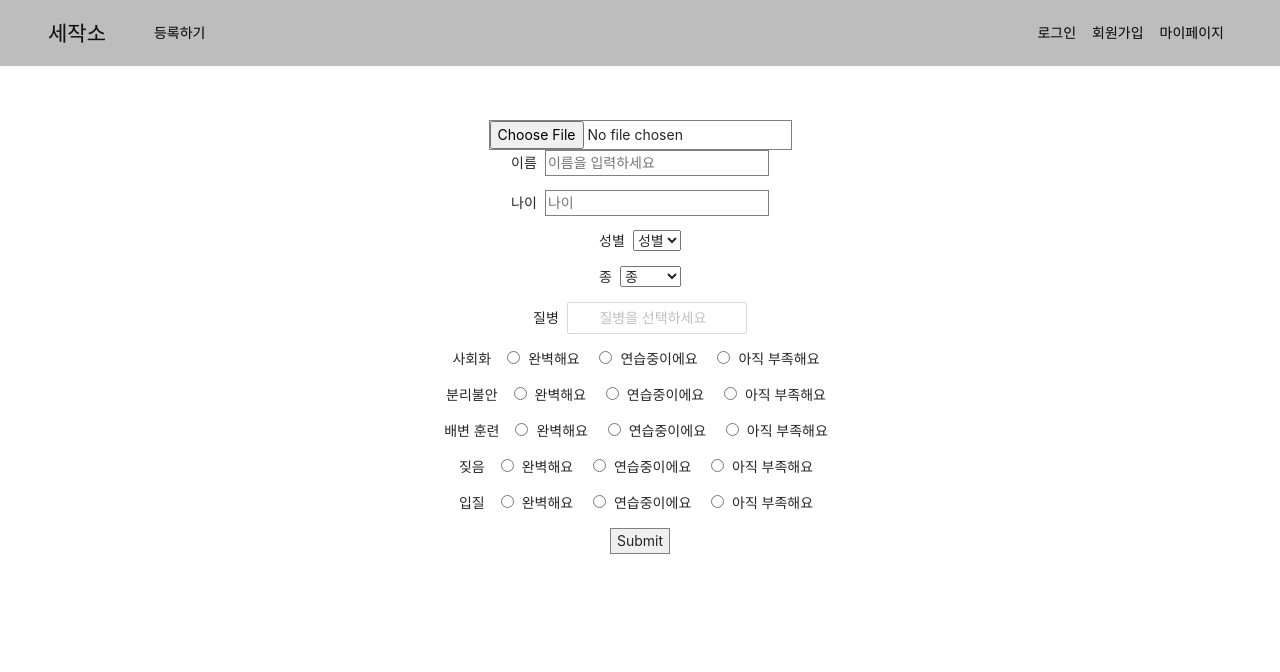
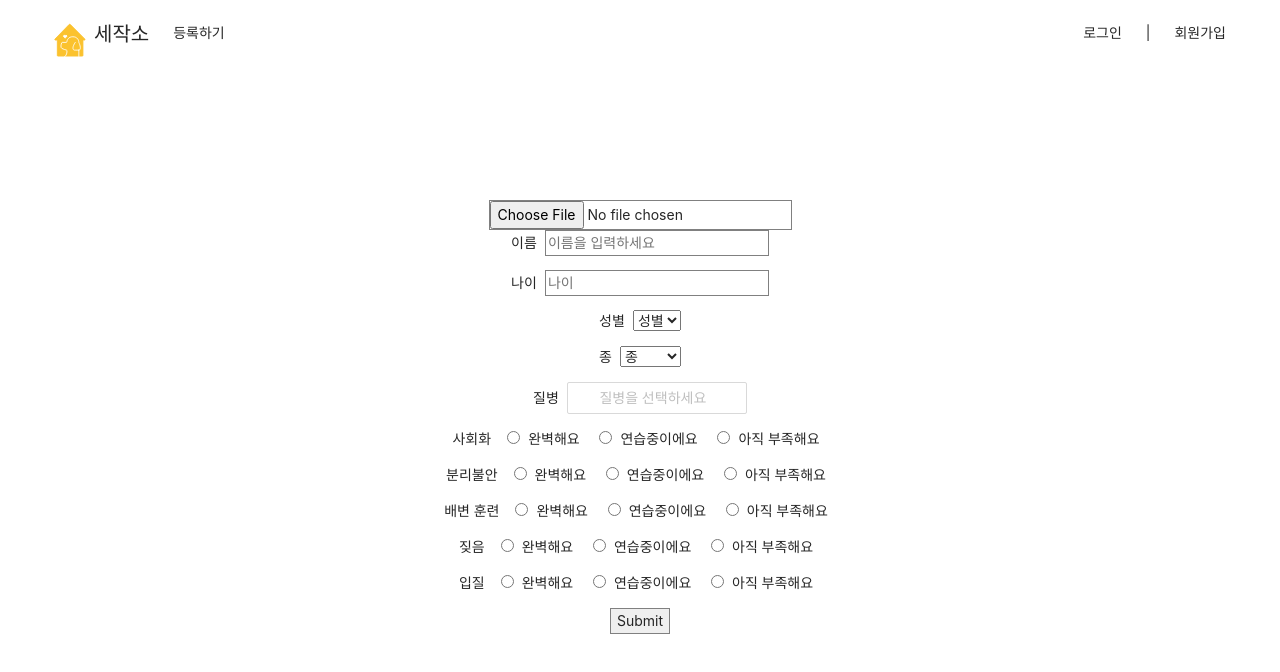
Before and after one commit to chuheeseung/TheSmallestShelter, a React (Create React App) app in the folder front/: page /register in a window 1280 px wide. Shown: the top 672 px of the page. Built offline with nearby package versions, Linux system fonts and the light colour scheme.

Commit message:
navbar design

```diff
--- a/front/src/Screen/RegisterScreen.js
+++ b/front/src/Screen/RegisterScreen.js
@@ -6,7 +6,6 @@ import "antd/dist/antd.min.css";
 function RegisterScreen() {
     return (
         <div>
-            <Nav/>
             <Register/>
         </div>
     );
--- a/front/src/components/Nav.jsx
+++ b/front/src/components/Nav.jsx
@@ -1,23 +1,25 @@
 import React from 'react';
 import style from "./Nav.module.css";
-import { Link } from 'react-router-dom';
+import { Link, useNavigate } from 'react-router-dom';
+import { ReactComponent as LogoIcon } from '../assets/Group 8700.svg';
+
 function Nav() {
+  const navigate = useNavigate();
   return (
-    <nav className={style.navigation}>
-      <div className={style.navLeft}>
-      <Link to="/listview" style={{ textDecoration: "none", color: "inherit" }}>
-        <h1 className={style.logo}>세작소</h1></Link>
-        <Link to="/register" style={{ textDecoration: "none", color: "inherit" }}>
-          <span className={style.register}>등록하기</span></Link>
+    <div className={style.headerWrap}>
+      <div className={style.headerLogo}>
+        <LogoIcon style={{ width: "32px", margin: "0 8px 0 24px" }} onClick={() => navigate('/listview')}/>
+        <h1 style={{ fontSize: "20px", marginRight: "24px", fontWeight: "normal" }} onClick={() => navigate('/listview')}>세작소</h1>
+
+        <Link to='/register' style={{ textDecoration: "none", color: "inherit" }}><p style={{ fontSize: "14px" }}>등록하기</p></Link>
       </div>
-      <div className={style.navRight}>
-        <ul>
-          <li>로그인</li>
-          <li>회원가입</li>
-          <li>마이페이지</li>
-        </ul>
+
+      <div className={style.headerRight}>
+        <p>로그인</p>
+        <p style={{ margin: "0 24px" }}>|</p>
+        <p>회원가입</p>
       </div>
-    </nav>
+    </div>
   );
 }
 
--- a/front/src/components/Nav.module.css
+++ b/front/src/components/Nav.module.css
@@ -1,41 +1,24 @@
-ul, li {
-  margin: 0;
-  list-style: none;
+.headerWrap {
+  height: 80px;
+  width: 100%;
+  display: flex;
+  justify-content: space-between;
+  align-items: center;
 }
 
-.navigation {
-  position: fixed;
-  top: 0; left: 0; right: 0;
-  height: 66px;
-  z-index: 19;
-  display: flex;
-  align-items: center;
-  justify-content: space-between;
-  padding: 4px 48px;
-  transition: 0.8s;
-}
-
-.navigation:hover {
-  background-color: rgba(162, 162, 162, 0.7);
-}
-
-.navigation .navLeft {
+.headerLogo {
   display: flex;
   flex-direction: row;
   align-items: center;
+  margin-left: 30px;
 }
 
-.navigation .logo {
-  margin-right: 48px;
-  margin-bottom: 0;
+.headerRight {
+  display: flex;
+  flex-direction: row;
+  margin-right: 54px;
 }
 
-.navigation ul {
-  float: right;
-  display: flex;
-  flex-direction: row;
+.headerRight p {
+  font-size: 14px;
 }
-
-.navigation li {
-  margin: 0 8px;
-}
```
Also changed, not shown: front/src/assets/Group 8700.svg (added).
